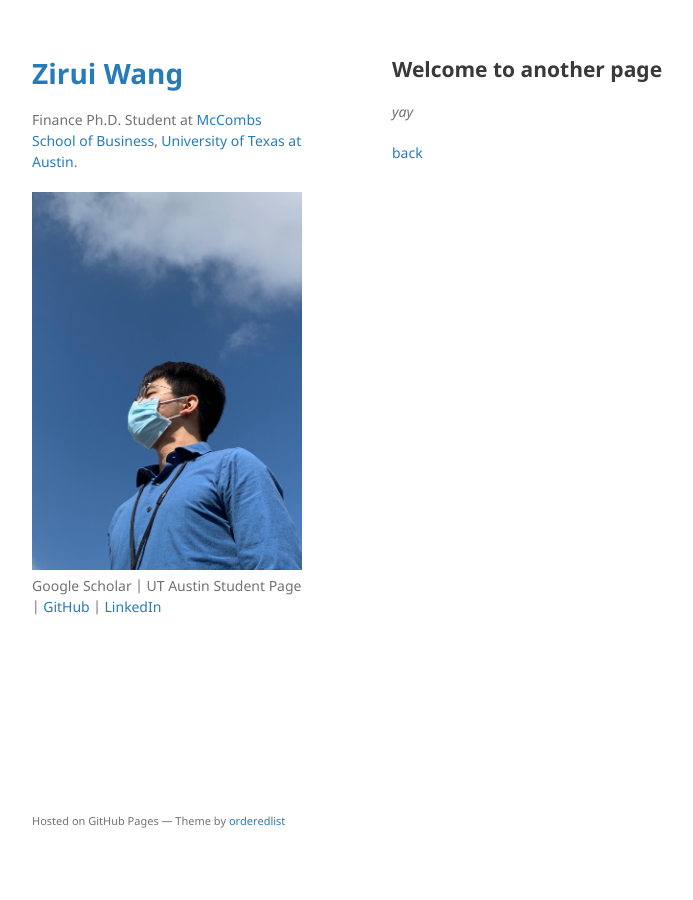
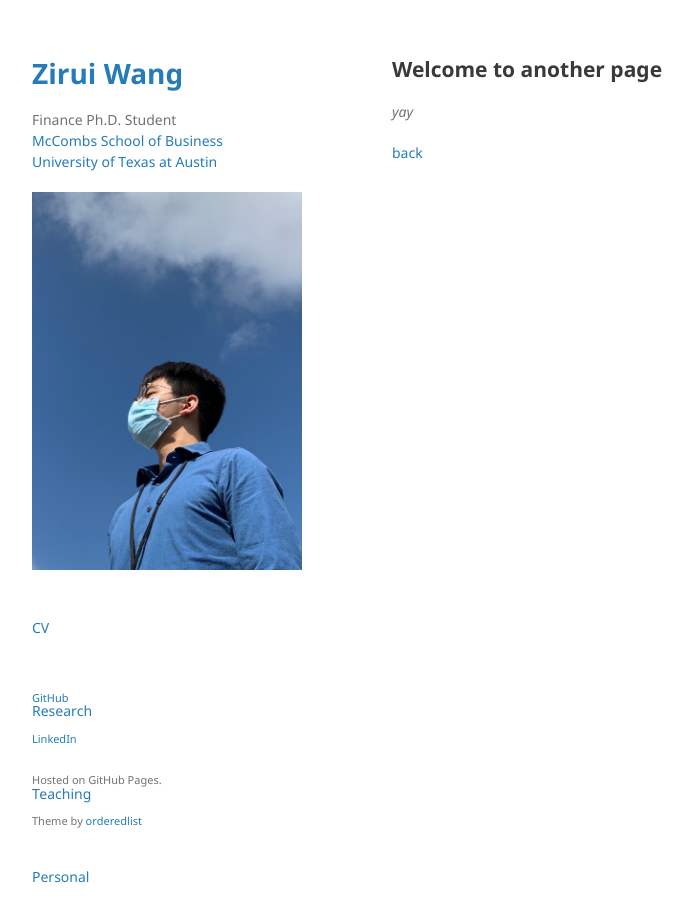
Before and after one commit to HarrisonZiruiWang/HarrisonZiruiWang.github.io, a Jekyll site: the page built from another-page.md, in a window 1280 px wide. Shown: the whole page, without its empty margins (178-871 px from the left). Built offline with Jekyll 4.4.1, drawn with Linux system fonts in a browser that asks for light colours; our own code applies the rules of GitHub Pages for plain Markdown files.

```diff
--- a/_layouts/default.html
+++ b/_layouts/default.html
@@ -15,19 +15,23 @@
     <div class="wrapper">
       <header>
         <h1><a href="{{ "/" | absolute_url }}">{{ site.title }}</a></h1>
-        <p>Finance Ph.D. Student at <a href="https://www.mccombs.utexas.edu/" target="_blank">McCombs School of Business</a>,
-        <a href="https://www.utexas.edu/" target="_blank">University of Texas at Austin</a>.</p>
+        <p>Finance Ph.D. Student<br>
+          <a href="https://www.mccombs.utexas.edu/" target="_blank">McCombs School of Business</a><br>
+          <a href="https://www.utexas.edu/" target="_blank">University of Texas at Austin</a>
+        </p>
 
         {% if site.logo %}
           <img src="{{site.logo | relative_url}}" alt="Logo" />
         {% endif %}
 
-        <br>
-        <p>
-          Google Scholar | UT Austin Student Page |
-          <a href="{{ site.github.owner_url }}" target="_blank">GitHub</a> |
-          <a href="https://www.linkedin.com/in/zirui-wang/" target="_blank">LinkedIn</a>
-        </p>
+        <br><br><br>
+        <p><a href="./../Zirui_Wang_Resume.pdf" target="_blank">CV</a></p>
+        <br><br>
+        <p><a href="./../another-page.html" target="_blank">Research</a></p>
+        <br><br>
+        <p><a href="./../another-page.md" target="_blank">Teaching</a></p>
+        <br><br>
+        <p><a href="" target="_blank">Personal</a></p>
 
       </header>
       <section>
@@ -36,7 +40,10 @@
 
       </section>
       <footer>
-        <p><small>Hosted on GitHub Pages &mdash; Theme by <a href="https://github.com/orderedlist">orderedlist</a></small></p>
+        <p><small><a href="{{ site.github.owner_url }}" target="_blank">GitHub</a></small></p>
+        <p><small><a href="https://www.linkedin.com/in/zirui-wang/" target="_blank">LinkedIn</a></small></p>
+        <p><small>Hosted on GitHub Pages.</small></p>
+        <p><small>Theme by <a href="https://github.com/orderedlist">orderedlist</a></small></p>
       </footer>
     </div>
     <script src="{{ "/assets/js/scale.fix.js" | relative_url }}"></script>
```
Also changed, not shown: 1 other file.
